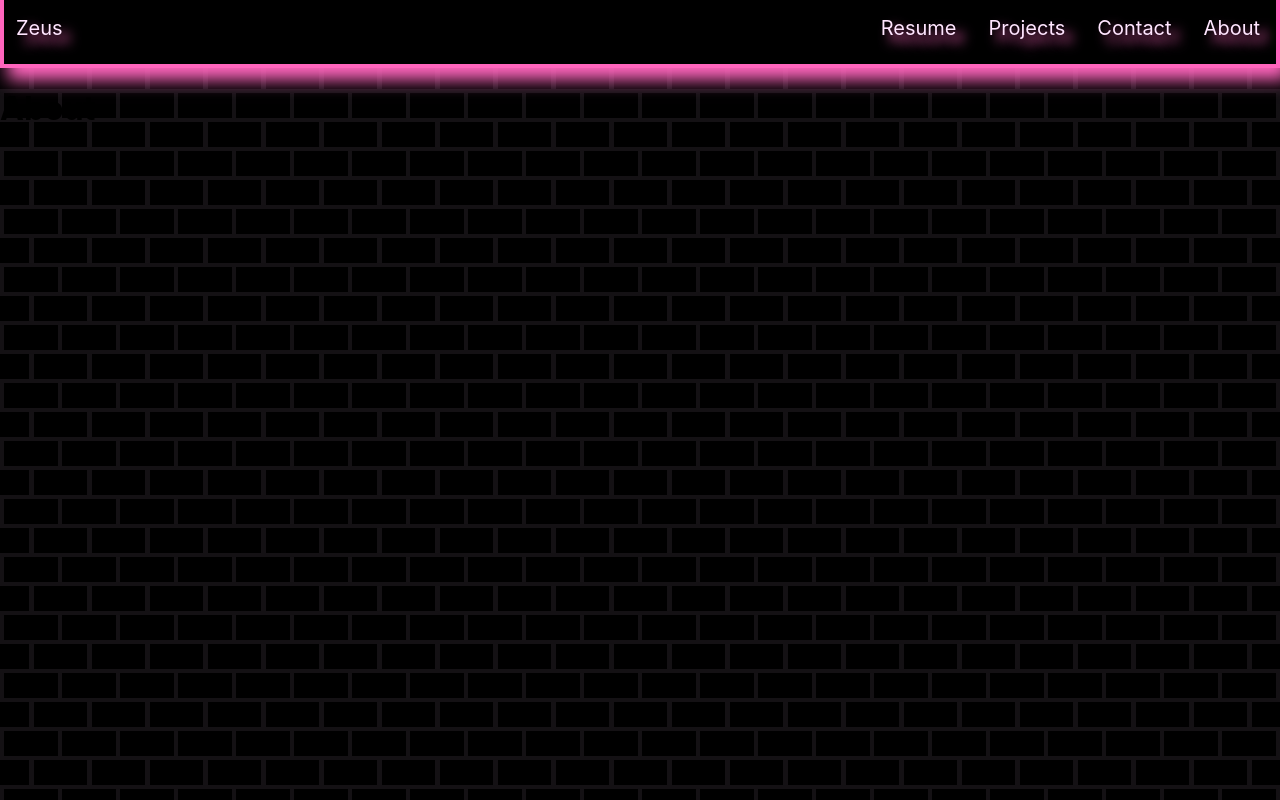
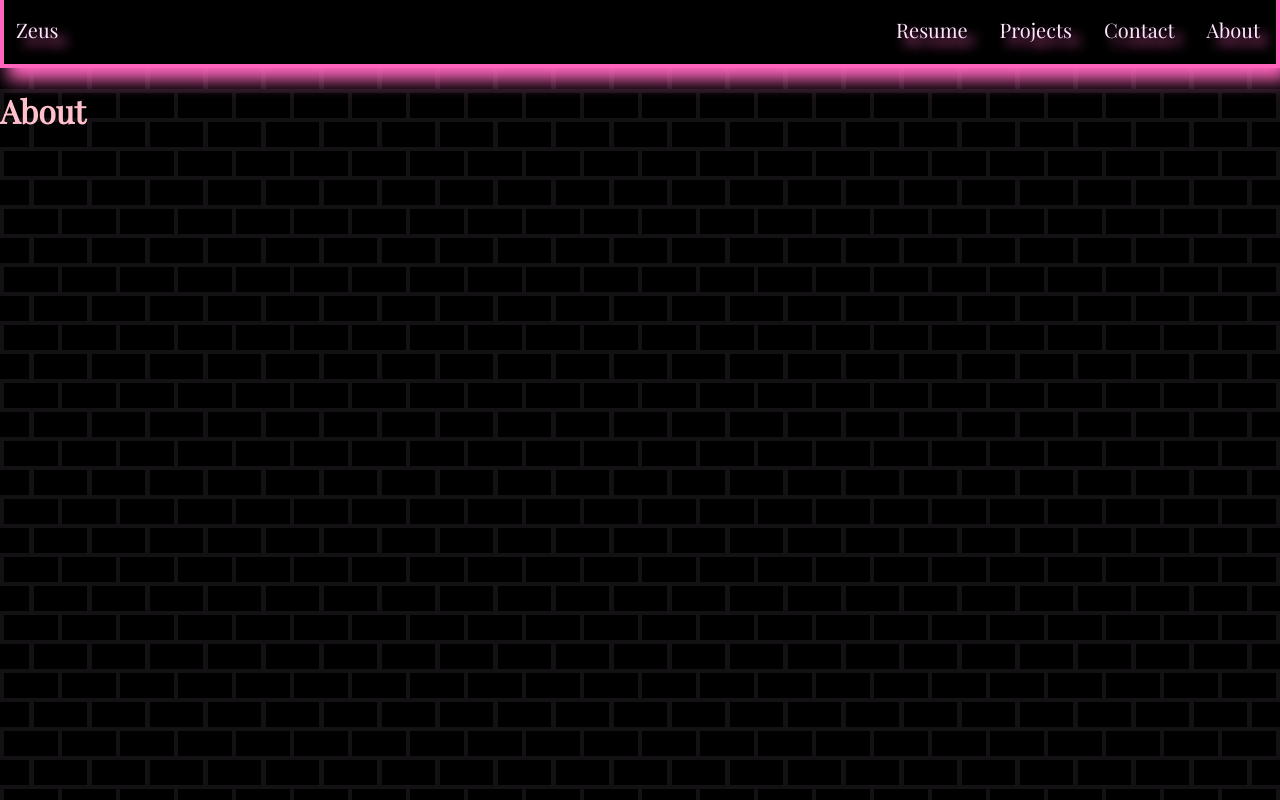
Before and after one commit to zgildo01/portfolio-react, a React (Create React App) app: page /about in a window 1280 px wide. Built offline with nearby package versions, Linux system fonts and the light colour scheme.

Commit message:
add new font style

```diff
--- a/public/index.html
+++ b/public/index.html
@@ -24,6 +24,9 @@
       work correctly both with client-side routing and a non-root public URL.
       Learn how to configure a non-root public URL by running `npm run build`.
     -->
+    <link rel="preconnect" href="https://fonts.googleapis.com">
+    <link rel="preconnect" href="https://fonts.gstatic.com" crossorigin>
+    <link href="https://fonts.googleapis.com/css2?family=Playfair+Display&display=swap" rel="stylesheet">
     <title>React App</title>
   </head>
   <body>
--- a/src/index.css
+++ b/src/index.css
@@ -3,6 +3,7 @@
   font-family: -apple-system, BlinkMacSystemFont, 'Segoe UI', 'Roboto', 'Oxygen',
     'Ubuntu', 'Cantarell', 'Fira Sans', 'Droid Sans', 'Helvetica Neue',
     sans-serif;
+  font-family: 'Playfair Display', serif;
   -webkit-font-smoothing: antialiased;
   -moz-osx-font-smoothing: grayscale;
 }
--- /dev/null
+++ b/src/pages/About/About.css
@@ -0,0 +1,3 @@
+h1 {
+  color: pink;
+}
--- a/src/pages/About/About.jsx
+++ b/src/pages/About/About.jsx
@@ -1,3 +1,5 @@
+import './About.css'
+
 const About = () => {
   return (
     <>
```
